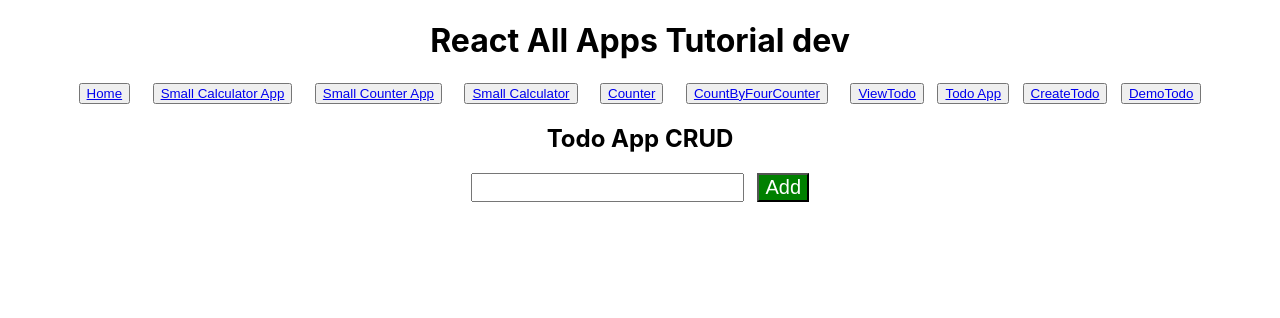
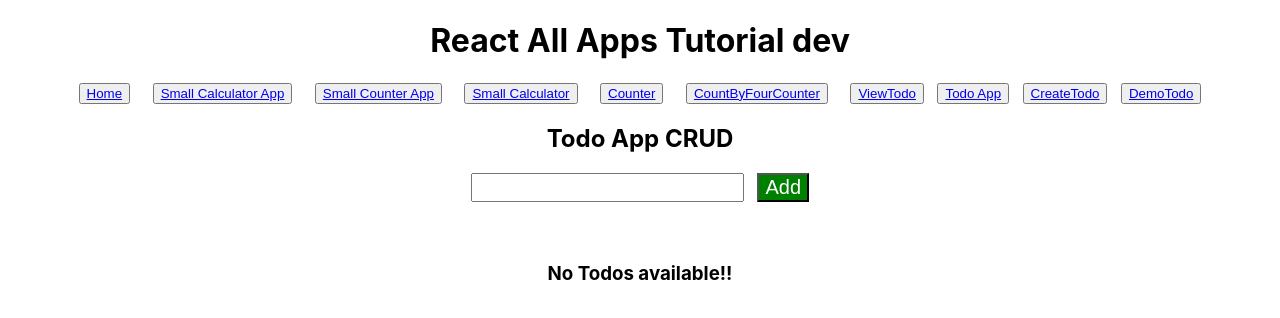
Before and after one commit to gitcoder-23/react-todo-app-tutorial, a React (Create React App) app: page /todo in a window 1280 px wide. Shown: the top 318 px of the page. Built offline with nearby package versions, Linux system fonts and the light colour scheme.

Commit message:
length zero logic implemented

```diff
--- a/src/pages/todoApp/MainTodos.js
+++ b/src/pages/todoApp/MainTodos.js
@@ -5,8 +5,6 @@ const MainTodos = () => {
   const [todoDatas, setTodoDatas] = useState([]);
   const [todoText, setTodoText] = useState('');
   const [errorMessage, setErrorMessage] = useState('');
-  const [SlNo, setSlNo] = useState('');
-  const [TodoName, setTodoName] = useState('');
 
   const onInputChange = (event) => {
     setTodoText(event.target.value);
@@ -20,8 +18,6 @@ const MainTodos = () => {
         setErrorMessage('');
       }, 3000);
     } else {
-      setSlNo('SlNo');
-      setTodoName('TodoName');
       setTodoDatas([]);
       setTodoDatas([...todoDatas, todoText]);
       setTodoText('');
@@ -29,7 +25,7 @@ const MainTodos = () => {
   };
 
   console.log('todoText->', todoText);
-  console.log('todoDatas->', todoDatas);
+  console.log('todoDatas->', todoDatas.length);
 
   return (
     <div>
@@ -56,15 +52,19 @@ const MainTodos = () => {
       </div>{' '}
       &nbsp;&nbsp;&nbsp;
       {/* Table */}
+      {todoDatas.length === 0 ? (
+        <h3>No Todos available!!</h3>
+      ) : (
         <div>
           <table style={{ margin: '0 auto' }}>
             <thead>
               <tr>
-              <th>{SlNo}</th>&nbsp;&nbsp;&nbsp;
-              <th>{TodoName}</th>
+                <th>Sl.No</th>&nbsp;&nbsp;&nbsp;
+                <th>Todo Name</th>
               </tr>
             </thead>
-          {todoDatas.map((tData, index) => (
+            {todoDatas &&
+              todoDatas.map((tData, index) => (
                 <tbody>
                   <tr>
                     <td>{index + 1}</td>&nbsp;&nbsp;&nbsp;
@@ -74,6 +74,7 @@ const MainTodos = () => {
               ))}
           </table>
         </div>
+      )}
     </div>
   );
 };
```
Lines whose indentation alone changed are shown as unchanged.
